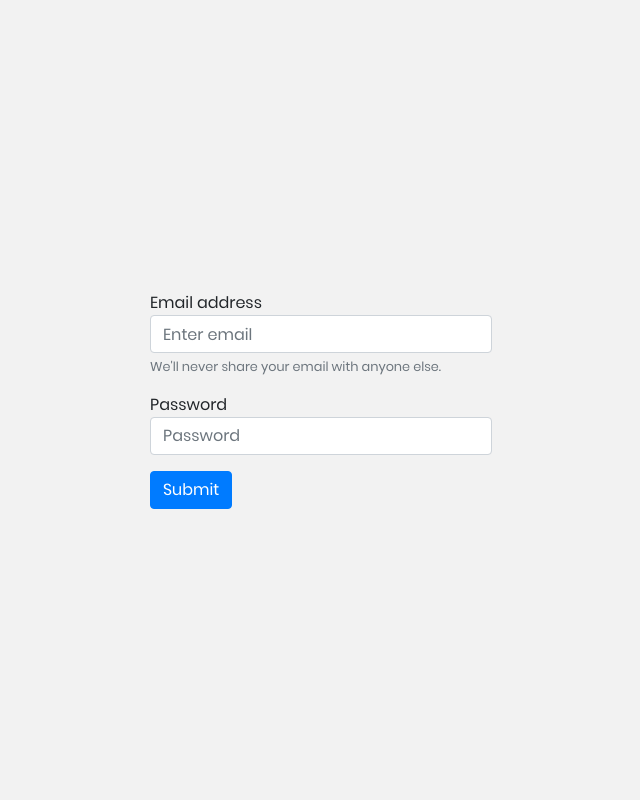
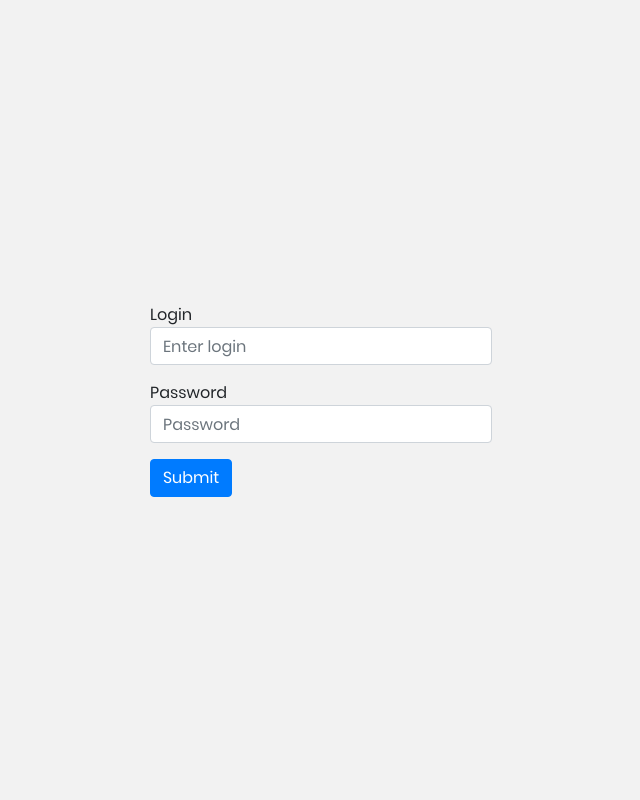
Before and after one commit to MatejKastak/iis, a Django app: page /login in a window 1280 px wide. Shown: the whole page, without its empty margins (319-959 px from the left). Run offline with Django 3.2, Linux system fonts and the light colour scheme; some libraries are stand-ins or nearby versions.

Commit message:
login and registration works with database

```diff
--- a/costumes/forms.py
+++ b/costumes/forms.py
@@ -3,7 +3,7 @@ from django import forms
 from .models import *
 
 class LoginForm(forms.Form):
-    email = forms.CharField(label='email', max_length=100)
+    login = forms.CharField(label='login', max_length=100)
     password = forms.CharField(label='password', max_length=100)
 
 class CostumeForm(forms.ModelForm):
--- a/costumes/templates/registration/login.html
+++ b/costumes/templates/registration/login.html
@@ -34,14 +34,18 @@
 		<div class="container-login100">
 			<form action="login/script" method="POST">
 				{% csrf_token %}
+				{% if invalid_login %}
 				<div class="form-group">
-				  <label for="exampleInputEmail1">Email address</label>
-				  <input name="email" type="email" class="form-control" id="exampleInputEmail1" aria-describedby="emailHelp" placeholder="Enter email">
-				  <small id="emailHelp" class="form-text text-muted">We'll never share your email with anyone else.</small>
+					<label for="exampleInput" class="btn btn-danger">Invalid login or password</label>
+				</div>
+				{% endif %}
+				<div class="form-group">
+				  <label >Login</label>
+				  <input name="login" class="form-control" placeholder="Enter login" required>
 				</div>
 				<div class="form-group">
 				  <label for="exampleInputPassword1">Password</label>
-				  <input name="password" type="password" class="form-control" id="exampleInputPassword1" placeholder="Password">
+				  <input name="password" type="password" class="form-control" id="exampleInputPassword1" placeholder="Password" required>
 				</div>
 				<button type="submit" class="btn btn-primary">Submit</button>
 			  </form>
--- a/costumes/templates/registration/sign_up.html
+++ b/costumes/templates/registration/sign_up.html
@@ -34,9 +34,9 @@
 		<div class="container-login100">
 			<form action="register/script" method="POST">
 				{% csrf_token %}
-				{% if login_exists %}
+				{% if user_exists %}
 				<div class="form-group">
-					<label for="exampleInput">This user exists</label>
+					<label for="exampleInput" class="btn btn-danger">This user already exists</label>
 				</div>
 				{% endif %}
 				<div class="form-group">
--- a/costumes/urls.py
+++ b/costumes/urls.py
@@ -5,7 +5,7 @@ from . import views
 urlpatterns = [
     path('', views.index, name='index'),
     path('gallery', views.index, name='gallery'),
-    path('login', views.login, name='login'),
+    path('login', views.login_page, name='login'),
     path('login/script', views.login_script, name='login'),
     path('register', views.register, name='register'),
     path('register/script', views.register_script, name='register'),
--- a/costumes/views.py
+++ b/costumes/views.py
@@ -3,6 +3,8 @@ from django.shortcuts import render, get_object_or_404
 from django.contrib.auth.models import User
 from django.db.utils import IntegrityError
 from django.shortcuts import redirect
+from django.contrib import messages
+from django.contrib.auth import authenticate, login
 
 from .models import *
 from .forms import *
@@ -54,17 +56,26 @@ def accessories_edit(request, accessory_id):
 def basket(request):
     raise Http404('NOT YET IMPLEMENTED')
 
-def login(request):
+def login_page(request):
+    if "invalid_login" in getMessages(request):
+        return render(request, 'registration/login.html', {"invalid_login":True})
     return render(request, 'registration/login.html')
 
 def login_script(request):
     if request.method == 'POST':
         form = LoginForm(request.POST)
         if form.is_valid():
-            return index(request)
+            user = authenticate(request, username=form.data['login'], password=form.data['password'])
+            if user is None:
+                list(messages.get_messages(request))
+                messages.add_message(request, messages.INFO, "invalid_login")
+                return HttpResponseRedirect('/login')
+            return redirect(index)
     raise Http404('UNKOWN POST ARGUMENTS FOR THIS REQUEST')
 
 def register(request):
+    if "user_exists" in getMessages(request):
+        return render(request, 'registration/sign_up.html', {"user_exists":True})
     return render(request, 'registration/sign_up.html')
 
 def register_script(request):
@@ -76,14 +87,14 @@ def register_script(request):
             try:
                 user = User.objects.create_user(form.data['login'])
             except IntegrityError:
-                return redirect(register)
-                return render(request, 'registration/sign_up.html', { "login_exists":True})
+                messages.add_message(request, messages.INFO, "user_exists")
+                return HttpResponseRedirect('/register')
             user.first_name = form.data['first_name']
             user.last_name = form.data['last_name']
             user.email = form.data['email']
             user.set_password(form.data['password'])
             user.save()
-            return index(request)
+            return redirect(index)
     raise Http404('UNKOWN POST ARGUMENTS FOR THIS REQUEST')
 
 def user(request):
@@ -103,3 +114,11 @@ def stores_gallery(request):
 
 def stores(request, store_id):
     raise Http404('NOT YET IMPLEMENTED')
+
+def getMessages(request):
+    storage = messages.get_messages(request)
+    msgs = []
+    for msg in messages.get_messages(request):
+        msgs.append(str(msg))
+    storage.used = True
+    return msgs
```
